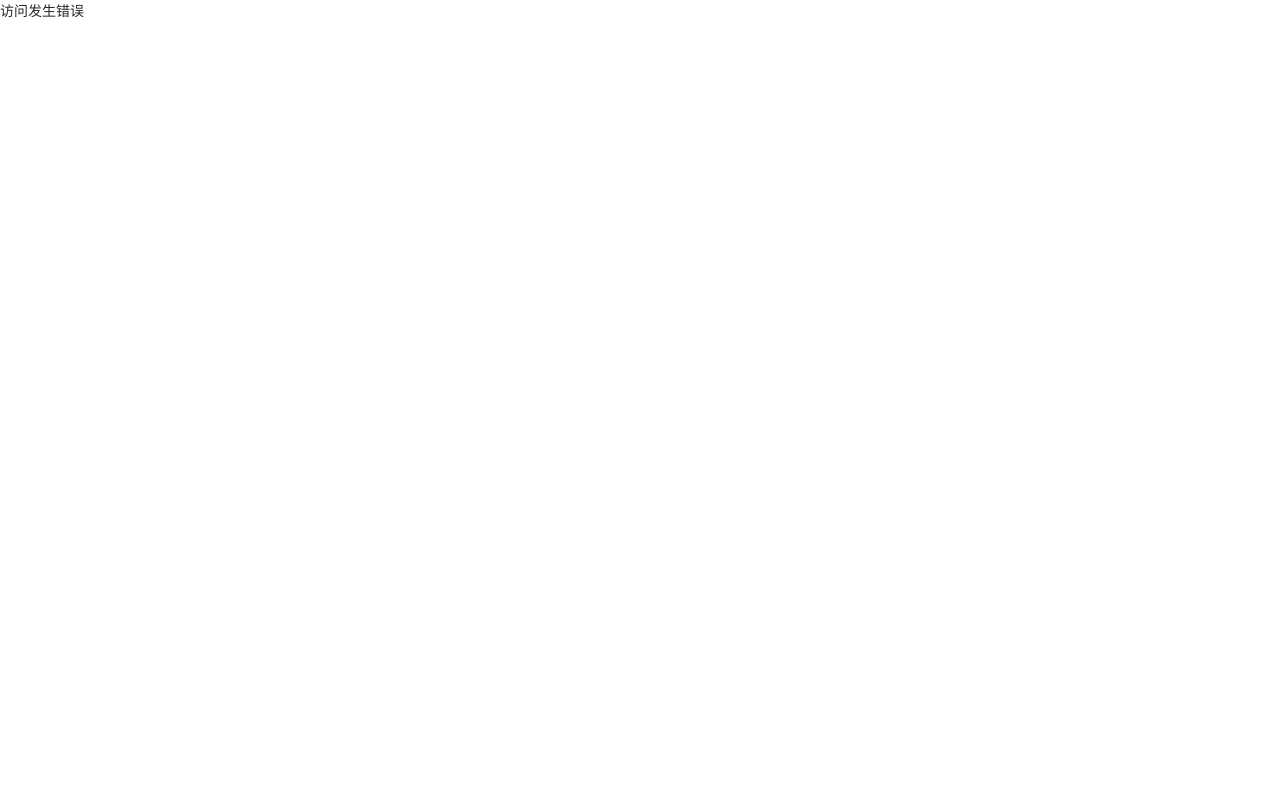
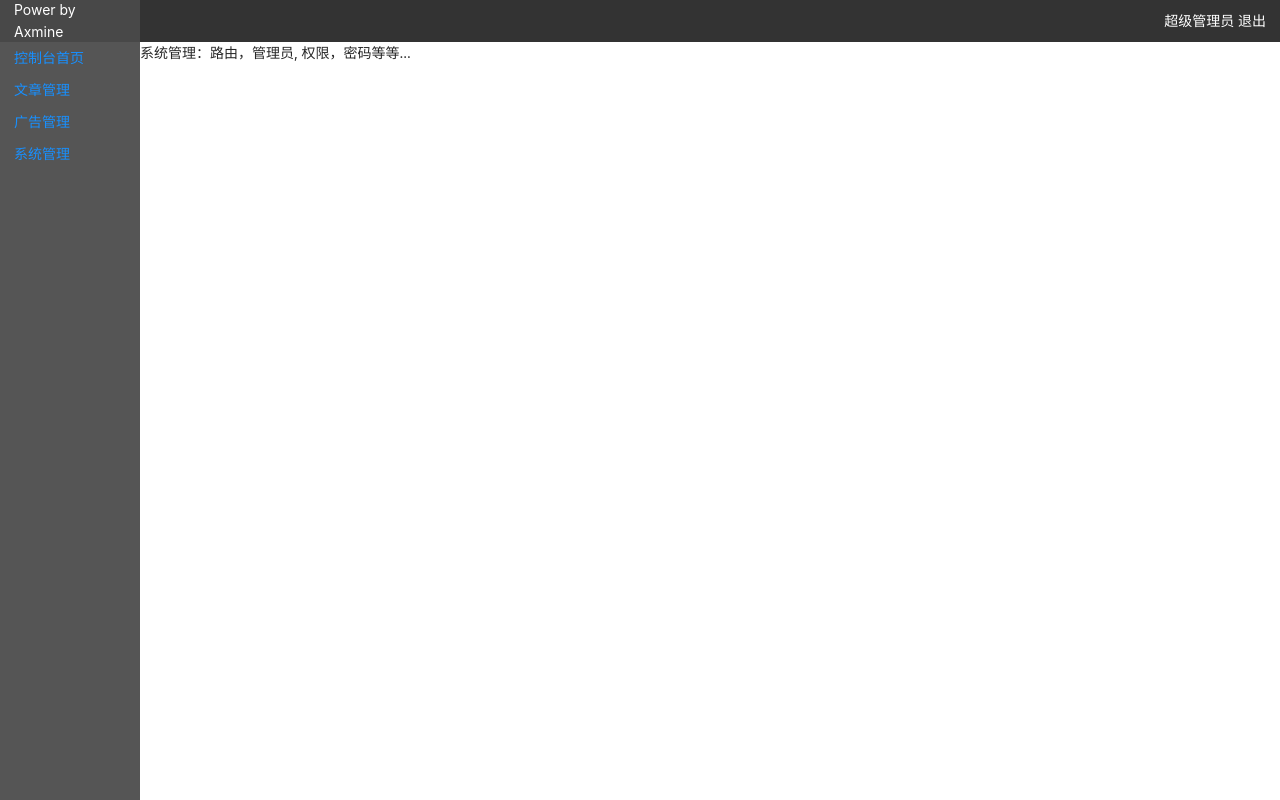
Before and after one commit to Yocss/vue-bms-next, a Vue app: page /system in a window 1280 px wide. Built offline with nearby package versions, Linux system fonts and the light colour scheme.

Commit message:
add test page

```diff
--- /dev/null
+++ b/src/pages/ads/index.vue
@@ -0,0 +1,12 @@
+<template>
+  <div class="ads-index">
+    广告管理
+  </div>
+</template>
+<script lang="ts">
+import { defineComponent } from 'vue'
+
+export default defineComponent({
+  name: 'AdsIndex'
+})
+</script>
--- /dev/null
+++ b/src/pages/article/index.vue
@@ -0,0 +1,12 @@
+<template>
+  <div class="Article-index">
+    文章管理
+  </div>
+</template>
+<script lang="ts">
+import { defineComponent } from 'vue'
+
+export default defineComponent({
+  name: 'ArticleIndex'
+})
+</script>
--- /dev/null
+++ b/src/pages/system/index.vue
@@ -0,0 +1,12 @@
+<template>
+  <div class="system-index">
+    系统管理：路由，管理员, 权限，密码等等...
+  </div>
+</template>
+<script lang="ts">
+import { defineComponent } from 'vue'
+
+export default defineComponent({
+  name: 'SystemIndex'
+})
+</script>
--- a/src/router/index.ts
+++ b/src/router/index.ts
@@ -1,12 +1,34 @@
-import { createRouter, createWebHistory, RouteRecordRaw } from 'vue-router'
+import {
+  createRouter,
+  createWebHistory,
+  RouteRecordRaw
+} from 'vue-router'
+
 import Home from '../pages/home/index.vue'
-
 const routes: Array<RouteRecordRaw> = [
   {
     path: '/',
     name: 'Home',
     component: Home,
-    meta: { title: '控制台', icon: 'dashboard' }
+    meta: { title: '控制台首页', icon: 'dashboard' }
+  },
+  {
+    path: '/article',
+    name: 'ArticleIndex',
+    component: () => import('@/pages/article/index.vue'),
+    meta: { title: '文章管理', icon: '' }
+  },
+  {
+    path: '/ads',
+    name: 'AdsIndex',
+    component: () => import('@/pages/ads/index.vue'),
+    meta: { title: '广告管理', icon: '' }
+  },
+  {
+    path: '/system',
+    name: 'SystemIndex',
+    component: () => import('@/pages/system/index.vue'),
+    meta: { title: '系统管理', icon: '' }
   },
   {
     path: '/account',
```
